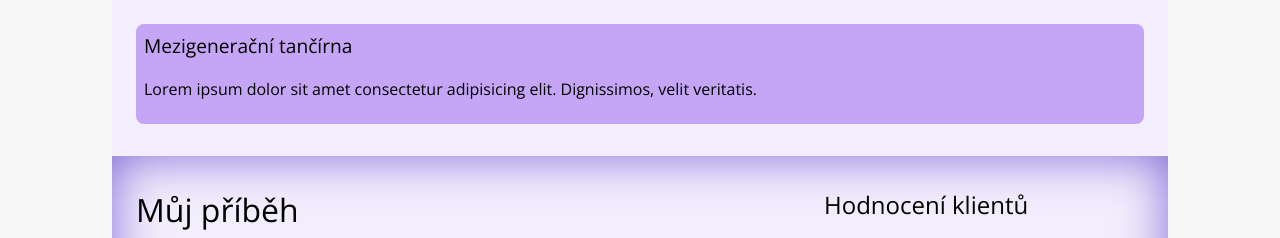
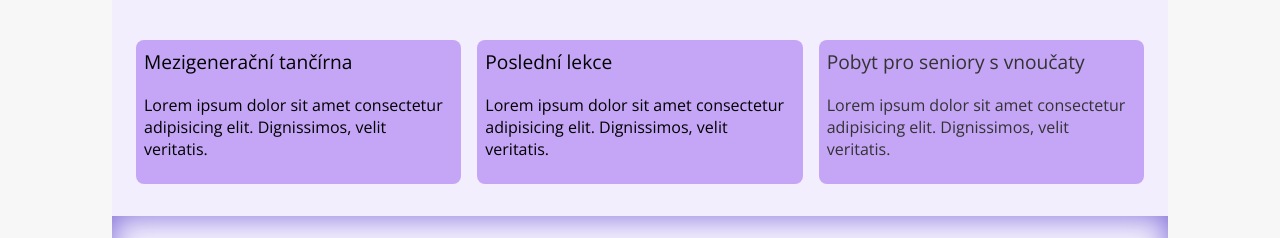
Before and after one commit to LenkaKotkova/Lenka_Kotkova-OSOBNI-WEB, an Eleventy site: page index.html in a window 1280 px wide. Shown: the part 513-751 px from the top of the page. Built offline with nearby package versions, Linux system fonts and the light colour scheme; Eleventy itself is replaced by a stand-in of ours; files that its build step writes are made by us from their sources.

Commit message:
index-action

```diff
--- a/css/style.css
+++ b/css/style.css
@@ -227,6 +227,18 @@ section {
 
 /*
 ------------------
+Tlačítko
+------------------
+*/
+
+.action__content-a {
+    color: var(--text);
+    text-decoration: none;
+    cursor: pointer;
+}
+
+/*
+------------------
 Upoutávka na akci
 ------------------
 */
@@ -234,11 +246,25 @@ Upoutávka na akci
 .action {
     display: grid;
     grid-template-columns: repeat(3, 1fr);
-    gap:var(--spacer-bigger);
+    grid-template-rows: auto 1fr;
+    gap:var(--spacer);
+ }
+
+.action__title {
+    grid-column: span 3;
 }
 
-.action__content {
-    grid-column: span 3;
+.action__content-1 {
+    grid-column: 1 / 2;
+    grid-row: 2 / 3;
+}
+.action__content-2 {
+    grid-column: 2 / 3;
+    grid-row: 2 / 3;
+}
+.action__content-3 {
+    grid-column: 3 / 4;
+    grid-row: 2 / 3;
 }
 
 .action__bubble {
@@ -247,6 +273,11 @@ Upoutávka na akci
     background-color: var(--accent);
     position: relative;
 }
+
+.action__bubble:hover {
+    background-color: var(--accent-hover) ;
+}
+
 /*
 ------------------
 Můj příběh
@@ -254,7 +285,7 @@ Můj příběh
 */
 
 .about {
-    box-shadow: inset 0 0 50px var( --primary);
+    box-shadow: inset 0 0 30px var( --primary);
     display: grid;
     grid-template-columns: repeat(3, 1fr);
     gap: var(--spacer-bigger);
@@ -297,6 +328,12 @@ Hodnocení klientů - testimonial
     font-size: 14px;
     padding-left: var(--spacer);
 }
+
+/*
+------------------
+Rozvrh
+------------------
+*/
 
 
 /*
--- a/index.html
+++ b/index.html
@@ -5,12 +5,28 @@ title: Úvod
 <!--Upotávka na akci-->
 
 <section class="action">
-    <div class="action__content">
+    <div class="action__title">
         <h1>Aktuality</h1>
-        <div class="action__bubble">
+    </div>
+    <div class="action__content-1">
+        <div class="action__bubble" href="#">
             <h3>Mezigenerační tančírna</h3>
             <p>Lorem ipsum dolor sit amet consectetur adipisicing elit. Dignissimos, velit veritatis.</p>
         </div>
+    </div>
+    <div class="action__content-2">
+        <div class="action__bubble" href="#">
+            <h3>Poslední lekce</h3>
+            <p>Lorem ipsum dolor sit amet consectetur adipisicing elit. Dignissimos, velit veritatis.</p>
+        </div>
+    </div>
+    <div class="action__content-3">
+        <a class="action__content-a" href="/pobyty/">
+           <div class="action__bubble">
+                <h3>Pobyt pro seniory s vnoučaty</h3>
+                <p>Lorem ipsum dolor sit amet consectetur adipisicing elit. Dignissimos, velit veritatis.</p>
+           </div>
+        </a>
     </div>
 </section>
 
```
